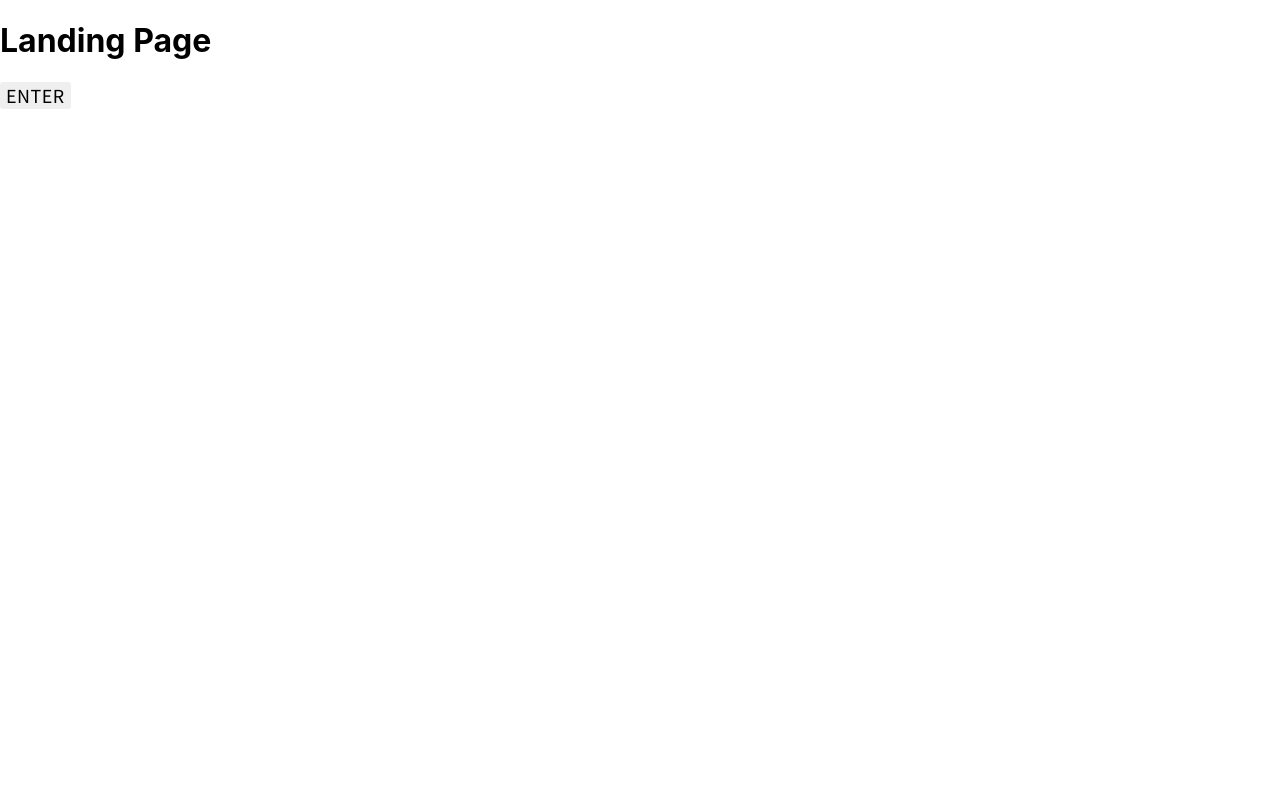
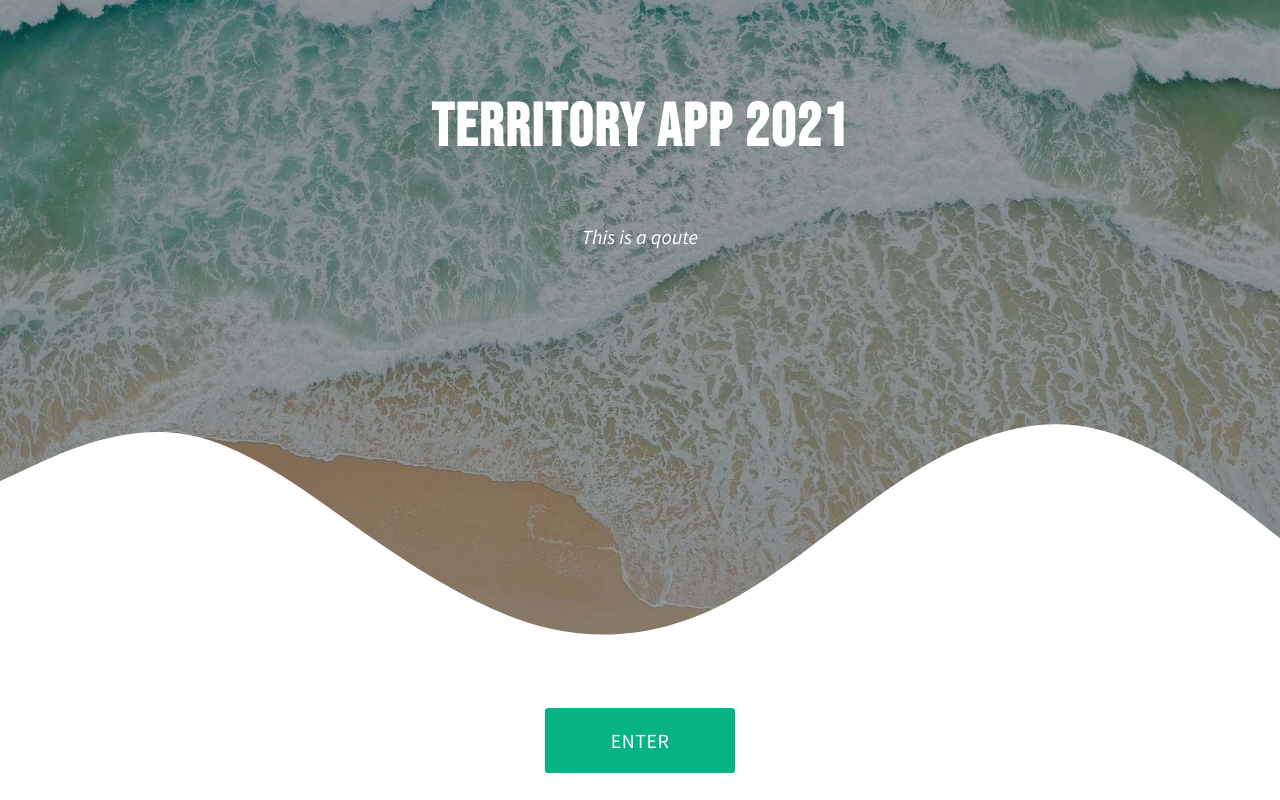
Before and after one commit to Ivcota/panama-territory-client, a React (Create React App) app: page / in a window 1280 px wide. Built offline with nearby package versions, Linux system fonts and the light colour scheme.

Commit message:
added Splash Screen

```diff
--- a/src/Components/Landing.tsx
+++ b/src/Components/Landing.tsx
@@ -1,15 +1,30 @@
 import React from 'react';
 import { Link } from 'react-router-dom';
 import Button from './UI/Button';
+import styles from './Styles/Landing.module.css';
 
 const Landing = () => {
   return (
-    <div>
-      <h1>Landing Page</h1>
-      <Link to="sign-in">
-        <Button title="Enter" />
-      </Link>
-    </div>
+    <>
+      <div className={styles.splash}>
+        <div className={styles.titleContainer}>
+          <h1 className={styles.title}>Territory App 2021</h1>
+          <p className={styles.qoute}>This is a qoute</p>
+        </div>
+
+        <svg xmlns="http://www.w3.org/2000/svg" viewBox="0 0 1440 320">
+          <path
+            fill-opacity="1"
+            d="M0,96L34.3,80C68.6,64,137,32,206,42.7C274.3,53,343,107,411,154.7C480,203,549,245,617,261.3C685.7,277,754,267,823,229.3C891.4,192,960,128,1029,85.3C1097.1,43,1166,21,1234,37.3C1302.9,53,1371,107,1406,133.3L1440,160L1440,320L1405.7,320C1371.4,320,1303,320,1234,320C1165.7,320,1097,320,1029,320C960,320,891,320,823,320C754.3,320,686,320,617,320C548.6,320,480,320,411,320C342.9,320,274,320,206,320C137.1,320,69,320,34,320L0,320Z"
+          ></path>
+        </svg>
+      </div>
+      <div className={styles.btnContainer}>
+        <Link to="sign-in">
+          <Button className={styles.btn} title="Enter" />
+        </Link>
+      </div>
+    </>
   );
 };
 
--- /dev/null
+++ b/src/Components/Styles/Landing.module.css
@@ -0,0 +1,62 @@
+@import './vars.css';
+
+.splash {
+  background-image: url('../../Assests/beach1.jpg');
+  background-size: cover;
+  height: 85vh;
+  width: 100%;
+  display: flex;
+  flex-direction: column;
+  justify-content: space-between;
+  align-items: center;
+}
+
+.splash svg path {
+  fill: var(--white);
+}
+
+.titleContainer {
+  height: 50%;
+  width: 100%;
+  display: flex;
+  flex-direction: column;
+  justify-content: center;
+  align-items: center;
+}
+
+.title {
+  margin: 0 0 1em;
+  font-family: var(--fontOne);
+  font-size: var(--fontXl);
+  color: var(--white);
+  letter-spacing: 2px;
+}
+
+.qoute {
+  margin: 0;
+  font-family: var(--fontTwo);
+  font-style: italic;
+  font-size: var(--fontMd);
+  color: var(--white);
+}
+
+.btnContainer {
+  height: 15vh;
+  width: 100%;
+  background-color: var(--white);
+  display: flex;
+  justify-content: center;
+  align-items: center;
+}
+
+.btn {
+  padding: 1em 3.3em;
+  background-color: var(--brand);
+  color: var(--white);
+}
+
+.btn:active,
+.btn:hover {
+  background-color: var(--color1);
+  transition: all 0.2s ease-in-out;
+}
--- a/src/Components/Styles/NewAcc.module.css
+++ b/src/Components/Styles/NewAcc.module.css
@@ -57,12 +57,17 @@
   outline: 3px solid var(--brand);
 }
 
-.signInBtn {
+.newAccBtn {
   width: 100%;
   background-color: var(--brand);
   color: var(--white);
   margin: 0.7em 0;
   padding: 0.3em 0;
+}
+
+.newAccBtn:hover {
+  background-color: var(--color1);
+  transition: all 0.2s ease-in-out;
 }
 
 .accountContainer {
@@ -84,3 +89,8 @@
   color: var(--brand);
   background-color: transparent;
 }
+
+.cardFlipBtn:hover {
+  color: var(--color1);
+  transition: all 0.2s ease-in-out;
+}
--- a/src/Components/Styles/SignIn.module.css
+++ b/src/Components/Styles/SignIn.module.css
@@ -47,6 +47,11 @@
   padding: 0.3em 0;
 }
 
+.signInBtn:hover {
+  background-color: var(--color1);
+  transition: all 0.2s ease-in-out;
+}
+
 .accountContainer {
   grid-area: Footer;
   display: flex;
@@ -66,3 +71,8 @@
   color: var(--brand);
   background-color: transparent;
 }
+
+.cardFlipBtn:hover {
+  color: var(--color1);
+  transition: all 0.2s ease-in-out;
+}
--- a/src/Components/UI/NewAcc.tsx
+++ b/src/Components/UI/NewAcc.tsx
@@ -57,7 +57,7 @@ const NewAcc: React.FC<Props> = (props) => {
         </select>
 
         <Button
-          className={styles.signInBtn}
+          className={styles.newAccBtn}
           title="Create Account"
           onClick={testClick}
         />
```
